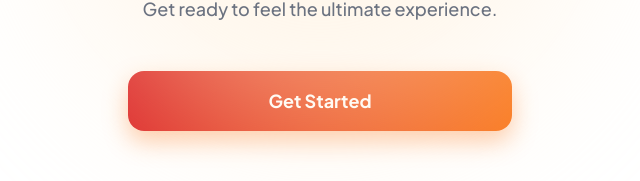
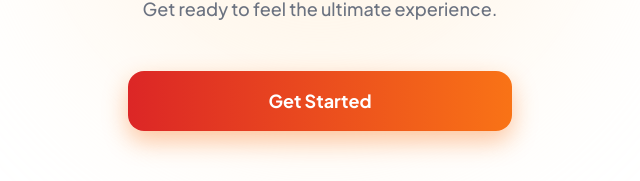
Before and after one commit to zakiirsyad6432/eutherieste.festival, a React (Create React App) app: page / in a window 1280 px wide. Shown: the part 623-804 px from the top of the page, without its empty margins (320-960 px from the left). Built offline with nearby package versions, Linux system fonts and the light colour scheme.

Commit message:
Update button and background div for splash screen

```diff
--- a/src/App.js
+++ b/src/App.js
@@ -347,7 +347,7 @@ export default function App() {
   const renderSplash = () => (
     <div className="min-h-screen flex flex-col items-center justify-center bg-white p-5 animate-[popIn_0.4s_ease-out] w-full">
       <div className="text-center mb-12 relative flex flex-col items-center md:max-w-md">
-        <div className="absolute inset-0 bg-orange-100 rounded-full blur-3xl opacity-50 scale-150"></div>
+        <div className="absolute inset-0 bg-orange-100 rounded-full blur-3xl opacity-50 scale-150 pointer-events-none"></div>
         <div className="relative z-10 w-64 h-64 md:w-72 md:h-72 mb-6 drop-shadow-lg">
             <img
               src={LOGO_URL} alt="Logo" className="w-full h-full object-contain aspect-square"
@@ -359,7 +359,7 @@ export default function App() {
         </h1>
         <p className="text-gray-500 mt-3 font-medium relative z-10 md:text-lg">Get ready to feel the ultimate experience.</p>
       </div>
-      <button onClick={() => navTo('home')} className="w-full max-w-sm py-4 rounded-2xl font-bold text-lg text-white bg-gradient-to-r from-red-600 to-orange-500 shadow-[0_10px_25px_rgba(249,115,22,0.4)] hover:scale-105 active:scale-95 transition-transform">
+      <button onClick={() => navTo('home')} className="relative z-10 w-full max-w-sm py-4 rounded-2xl font-bold text-lg text-white bg-gradient-to-r from-red-600 to-orange-500 shadow-[0_10px_25px_rgba(249,115,22,0.4)] hover:scale-105 active:scale-95 transition-transform">
         Get Started
       </button>
     </div>
```
